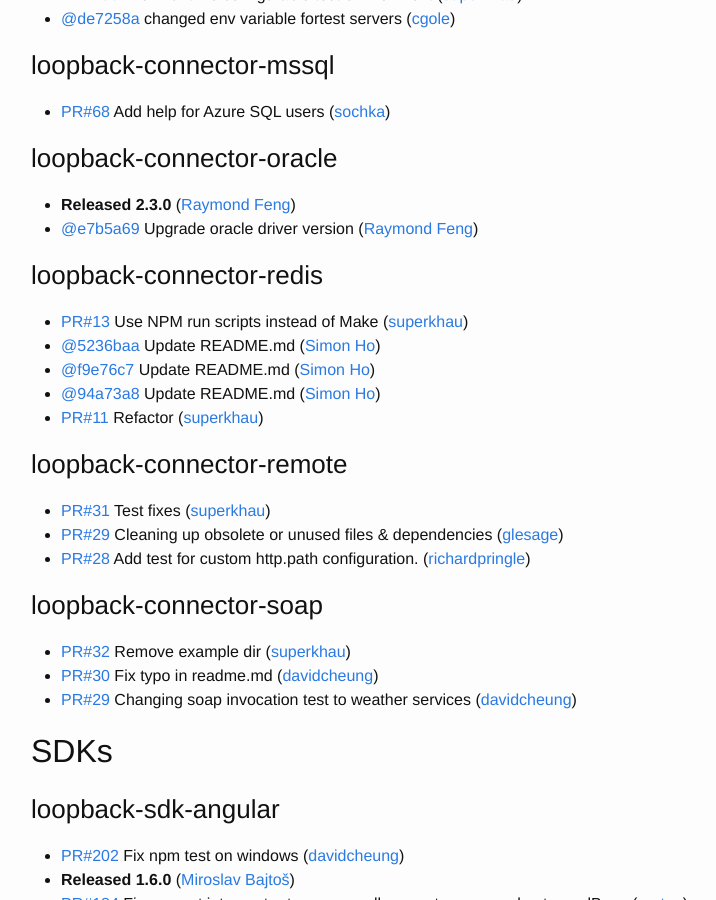
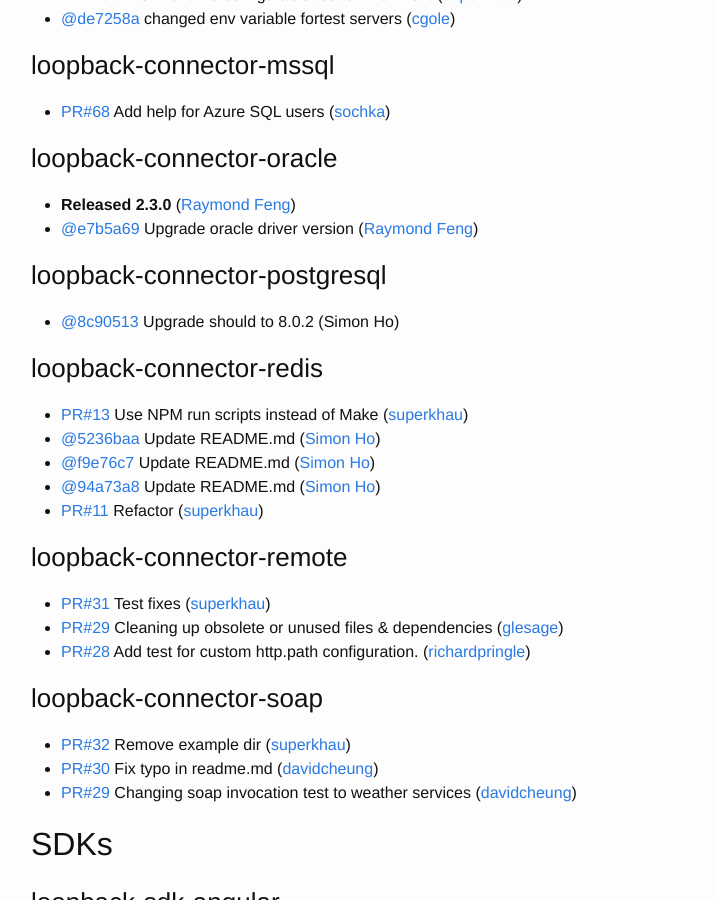
Before and after one commit to strongloop/loopback, a Jekyll site: the page built from index.md, in a window 1280 px wide and 900 px high, scrolled down 3058 px. Shown: the whole window, without its empty margins (239-955 px from the left). Built offline with Jekyll 4.4.1, drawn with Linux system fonts in a browser that asks for light colours.

Commit message:
Update changelog

```diff
--- a/index.md
+++ b/index.md
@@ -135,6 +135,10 @@
  * [@e7b5a69](https://github.com/strongloop/loopback-connector-oracle/commit/e7b5a6992afd87a12e0e903c7ecac868100fe958) Upgrade oracle driver version ([Raymond Feng](https://github.com/raymondfeng))
 
 
+### loopback-connector-postgresql
+ * [@8c90513](https://github.com/strongloop/loopback-connector-postgresql/commit/8c905139895b75daa3b00ad1fa62d915b039afcc) Upgrade should to 8.0.2 (Simon Ho)
+
+
 ### loopback-connector-redis
  * [PR#13](https://github.com/strongloop/loopback-connector-redis/pull/13) Use NPM run scripts instead of Make ([superkhau](https://github.com/superkhau))
  * [@5236baa](https://github.com/strongloop/loopback-connector-redis/commit/5236baac6f75ecd4826f0a3bc4983cda1f9b074f) Update README.md ([Simon Ho](https://github.com/superkhau))
```
